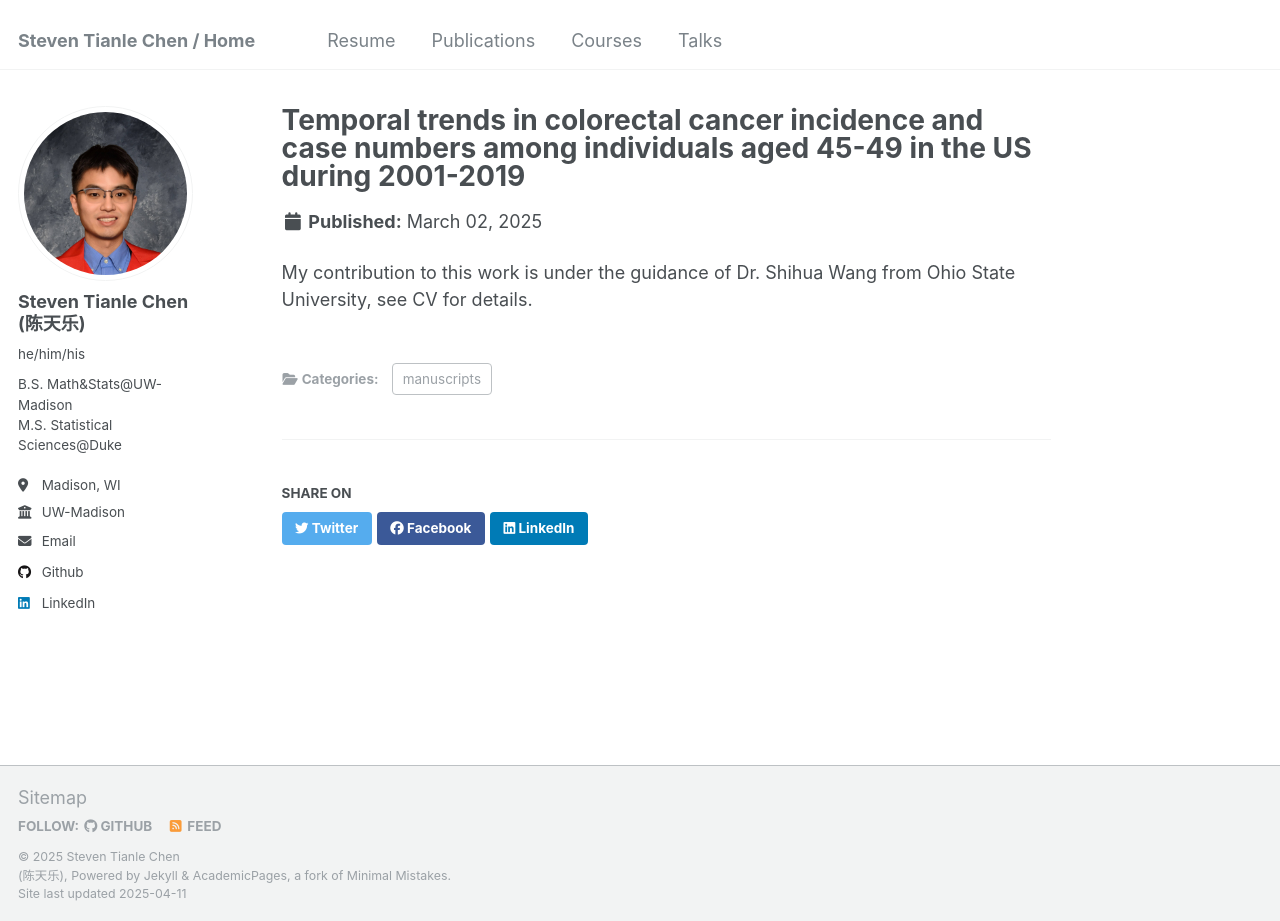
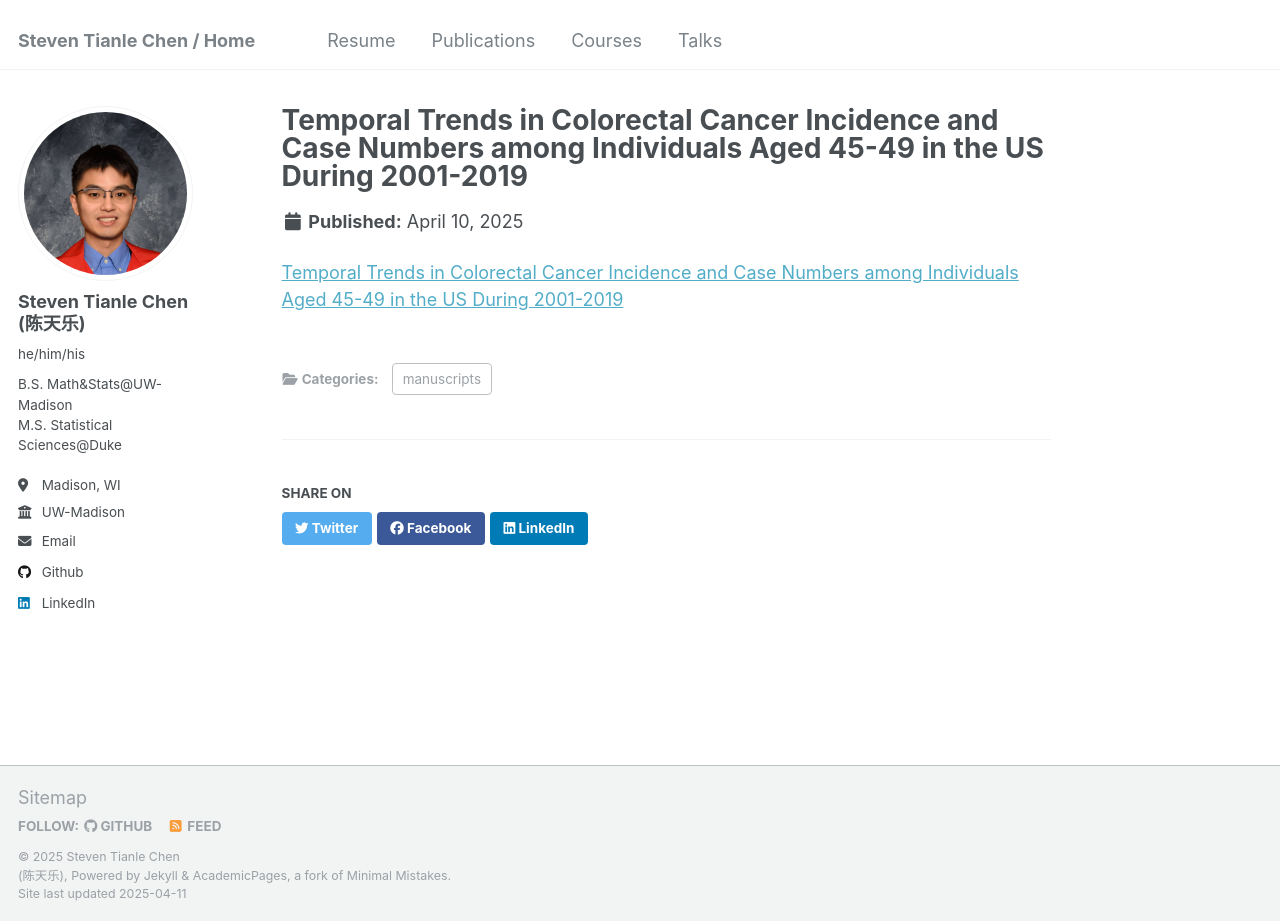
Before and after one commit to sttlchen/sttlchen.github.io, a Jekyll site: the page built from _publications/GR.md, in a window 1280 px wide and 921 px high. Built offline with Jekyll 4.4.1, drawn with Linux system fonts in a browser that asks for light colours.

Commit message:
Update GR.md

```diff
--- a/_publications/GR.md
+++ b/_publications/GR.md
@@ -1,9 +1,11 @@
 ---
-title: "Temporal trends in colorectal cancer incidence and case numbers among individuals aged 45-49 in the US during 2001-2019"
+title: "Temporal Trends in Colorectal Cancer Incidence and Case Numbers among Individuals Aged 45-49 in the US During 2001-2019"
 collection: publications
 category: manuscripts
 permalink: /publication/GR
-date: 2025-03-02
-excerpt: 'This paper was accepted by Cancer Control on 2.28.2025, and is pending publication.'
+date: 2025-04-10
+excerpt: 'This paper is published on Cancer Control. The DOI is 10.1177/10732748251327715'
 ---
-My contribution to this work is under the guidance of Dr. Shihua Wang from Ohio State University, see CV for details.
+<a href="https://journals.sagepub.com/doi/10.1177/10732748251327715">
+  Temporal Trends in Colorectal Cancer Incidence and Case Numbers among Individuals Aged 45-49 in the US During 2001-2019
+</a>
```
